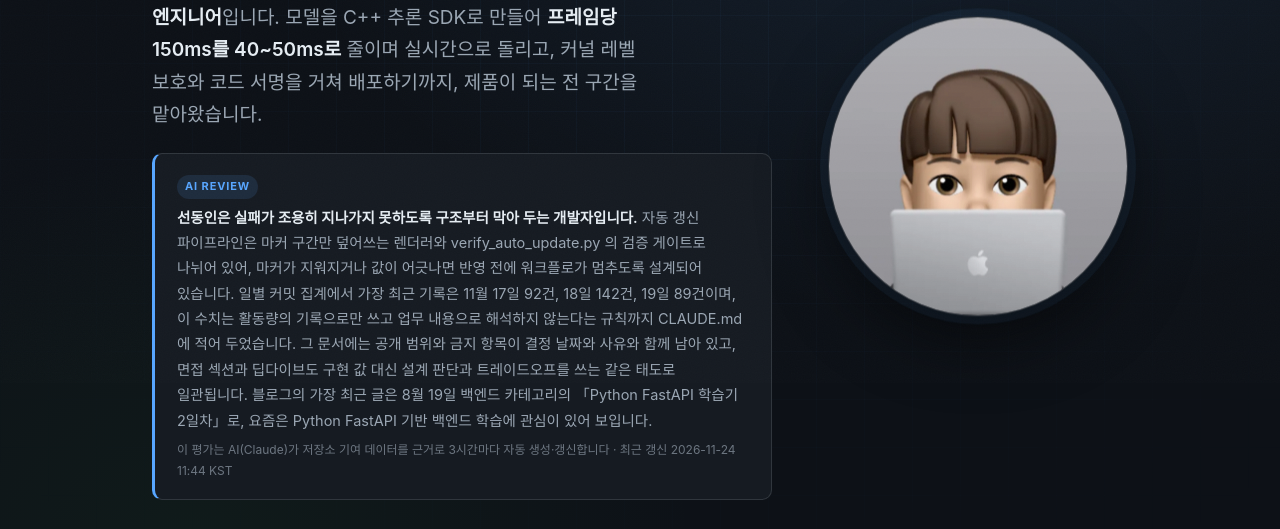
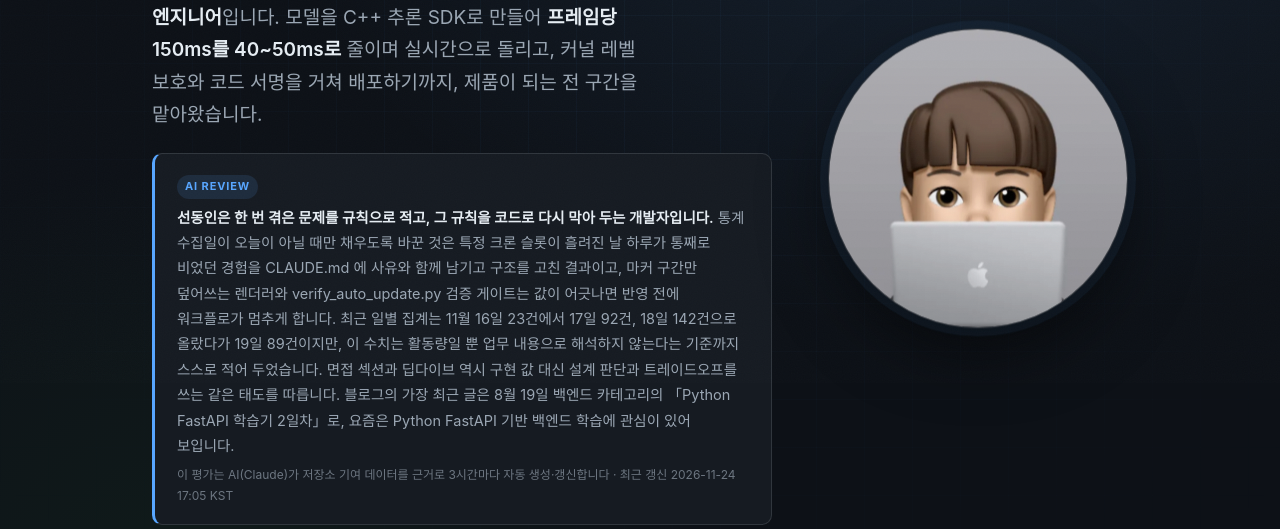
Before and after one commit to devdongin/devdongin.github.io, a plain HTML site: page index.html in a window 1280 px wide. Shown: the part 417-946 px from the top of the page. Drawn offline with Linux system fonts and the light colour scheme; no server answers; a web font is replaced by a local one.

Commit message:
chore: 자동 갱신: 커밋 통계 / AI REVIEW

```diff
--- a/data/blog.json
+++ b/data/blog.json
@@ -1,5 +1,5 @@
 {
- "collected_at": "2026-11-23",
+ "collected_at": "2026-11-24",
  "posts": [
   {
    "title": "Python FastAPI 학습기 2일차..",
--- a/index.html
+++ b/index.html
@@ -1095,8 +1095,8 @@
       <div class="ai-review-box" id="ai-review">
         <span class="ai-tag">AI REVIEW</span>
         <!-- AI-REVIEW:START -->
-        <p><strong>선동인은 실패가 조용히 지나가지 못하도록 구조부터 막아 두는 개발자입니다.</strong> 자동 갱신 파이프라인은 마커 구간만 덮어쓰는 렌더러와 verify_auto_update.py 의 검증 게이트로 나뉘어 있어, 마커가 지워지거나 값이 어긋나면 반영 전에 워크플로가 멈추도록 설계되어 있습니다. 일별 커밋 집계에서 가장 최근 기록은 11월 17일 92건, 18일 142건, 19일 89건이며, 이 수치는 활동량의 기록으로만 쓰고 업무 내용으로 해석하지 않는다는 규칙까지 CLAUDE.md 에 적어 두었습니다. 그 문서에는 공개 범위와 금지 항목이 결정 날짜와 사유와 함께 남아 있고, 면접 섹션과 딥다이브도 구현 값 대신 설계 판단과 트레이드오프를 쓰는 같은 태도로 일관됩니다. 블로그의 가장 최근 글은 8월 19일 백엔드 카테고리의 「Python FastAPI 학습기 2일차」로, 요즘은 Python FastAPI 기반 백엔드 학습에 관심이 있어 보입니다.
-        <span class="ai-meta">이 평가는 AI(Claude)가 저장소 기여 데이터를 근거로 3시간마다 자동 생성·갱신합니다 · 최근 갱신 2026-11-24 11:44 KST</span></p>
+        <p><strong>선동인은 한 번 겪은 문제를 규칙으로 적고, 그 규칙을 코드로 다시 막아 두는 개발자입니다.</strong> 통계 수집일이 오늘이 아닐 때만 채우도록 바꾼 것은 특정 크론 슬롯이 흘려진 날 하루가 통째로 비었던 경험을 CLAUDE.md 에 사유와 함께 남기고 구조를 고친 결과이고, 마커 구간만 덮어쓰는 렌더러와 verify_auto_update.py 검증 게이트는 값이 어긋나면 반영 전에 워크플로가 멈추게 합니다. 최근 일별 집계는 11월 16일 23건에서 17일 92건, 18일 142건으로 올랐다가 19일 89건이지만, 이 수치는 활동량일 뿐 업무 내용으로 해석하지 않는다는 기준까지 스스로 적어 두었습니다. 면접 섹션과 딥다이브 역시 구현 값 대신 설계 판단과 트레이드오프를 쓰는 같은 태도를 따릅니다. 블로그의 가장 최근 글은 8월 19일 백엔드 카테고리의 「Python FastAPI 학습기 2일차」로, 요즘은 Python FastAPI 기반 백엔드 학습에 관심이 있어 보입니다.
+        <span class="ai-meta">이 평가는 AI(Claude)가 저장소 기여 데이터를 근거로 3시간마다 자동 생성·갱신합니다 · 최근 갱신 2026-11-24 17:05 KST</span></p>
         <!-- AI-REVIEW:END -->
       </div>
       <div class="hero-actions">
```
